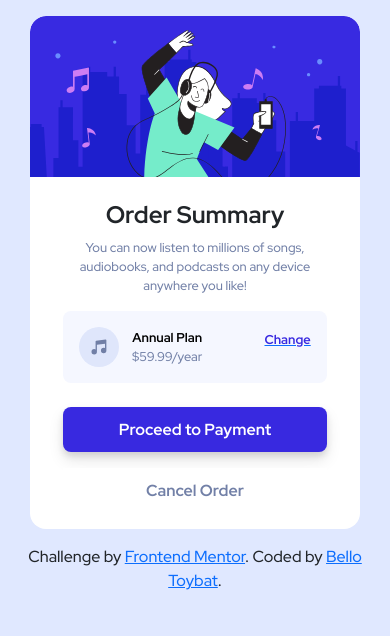
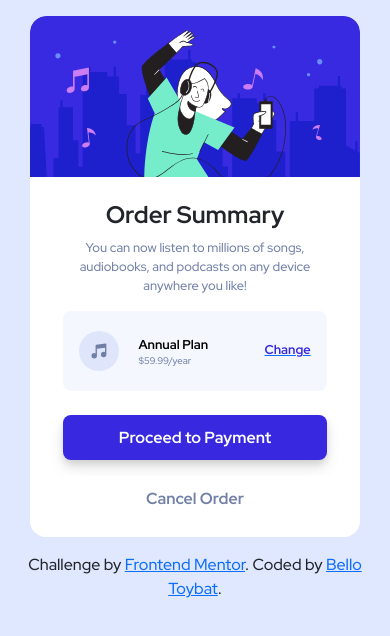
Before and after one commit to Tybello-123/order-summary-component-main, a plain HTML site: page index.html in a window 390 px wide. Drawn offline with nearby package versions, Linux system fonts and the light colour scheme.

Commit message:
last commit

```diff
--- a/index.html
+++ b/index.html
@@ -34,7 +34,7 @@
         <div id="pricing-plan-container" class="p-3 rounded-3 mb-2 p-container overflow-hidden">
           <div class = "icon-con">
           <img src="images/icon-music.svg" alt="music-icon"></img>
-          <div class="price">
+          <div class="price text-start">
             <p id="annual-plan" class="p-head m-0">Annual Plan</p>
             <p id="pricing" class="p-text m-0">$59.99/year</p>
           </div>
--- a/styles/_mobile-design.scss
+++ b/styles/_mobile-design.scss
@@ -35,12 +35,33 @@
             .text-body{
               .p-container{
                 font-size: 0.8rem;
+
+
+            .price{
+
+           .p-head{
+
+               font-size: 0.8rem;
+
+           }
+
+           .p-text{
+
+             font-size: 0.6rem;
+
+
+           }
+
+
+
+        }
+                .p-change{
+                  font-size: 0.8rem;
+                }
               }
 
 
-              // .p-change{
-              //   font-size: 0.5rem;
-              // }
+
             }
 
 
--- a/styles/_summary-card.scss
+++ b/styles/_summary-card.scss
@@ -64,10 +64,10 @@
 
 
             .price{
-                 margin-left: 1em;
+                 margin-left: 1.5em;
               .p-head{
                   color: $black-text;
-                  font-size: 0.8rem;
+                  font-size: 1rem;
                   font-weight: $font-weight-bold;
               }
 
@@ -85,7 +85,8 @@
             .p-change{
                color: $button-link-color;
                font-weight: $font-weight-bold;
-               font-size: 0.8rem;
+               font-size: 1rem;
+               margin-top: 1em;
                &:hover{
                  color: $text-hover-color;
                }
```
Also changed, not shown: css/style.css.
